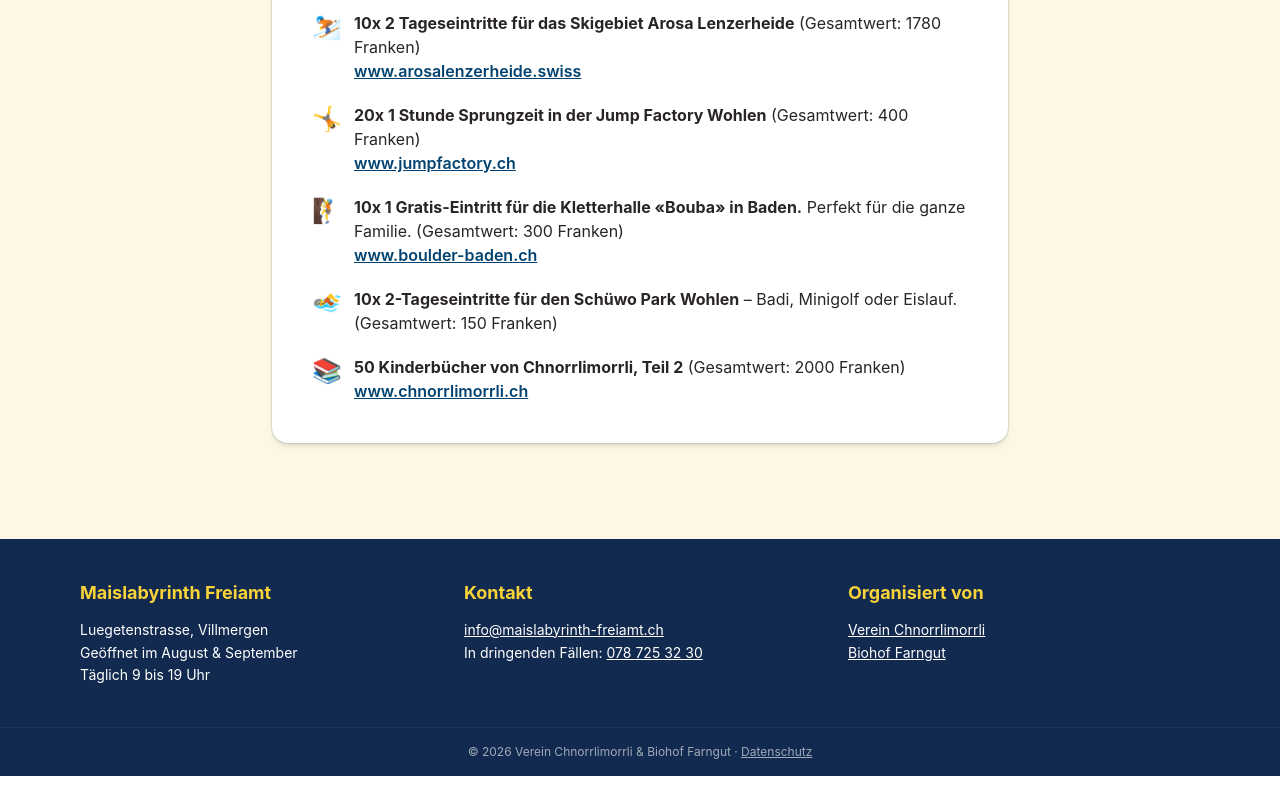
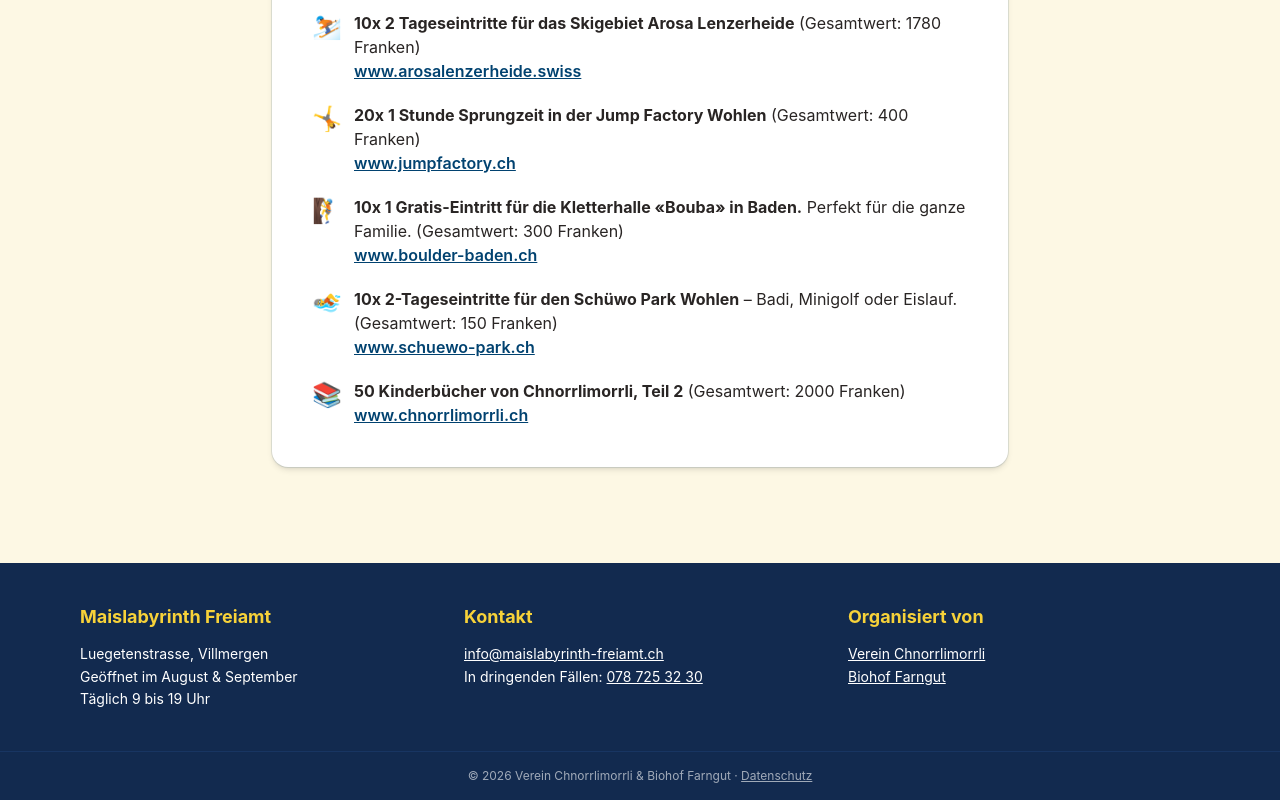
Before and after one commit to yarx/maislabyrinth, an Angular app: page /verlosung in a window 1280 px wide. Shown: the part 689-1489 px from the top of the page. Before the commit the page ends 1465 px from the top, so only its background shows below. Built offline with nearby package versions, Linux system fonts and the light colour scheme.

Commit message:
Add Schüwo Park link to Verlosung page (#4)
Co-authored-by: copilot-swe-agent[bot] <198982749+Copilot@users.noreply.github.com>

```diff
--- a/src/app/pages/verlosung.html
+++ b/src/app/pages/verlosung.html
@@ -243,7 +243,14 @@
         <span class="text-2xl">🏊</span>
         <span>
           <strong>10x 2-Tageseintritte für den Schüwo Park Wohlen</strong>
-          – Badi, Minigolf oder Eislauf. (Gesamtwert: 150 Franken)
+          – Badi, Minigolf oder Eislauf. (Gesamtwert: 150 Franken)<br />
+          <a
+            href="https://www.schuewo-park.ch"
+            target="_blank"
+            rel="noopener"
+            class="font-semibold text-navy underline"
+            >www.schuewo-park.ch</a
+          >
         </span>
       </li>
       <li class="flex gap-3">
```
